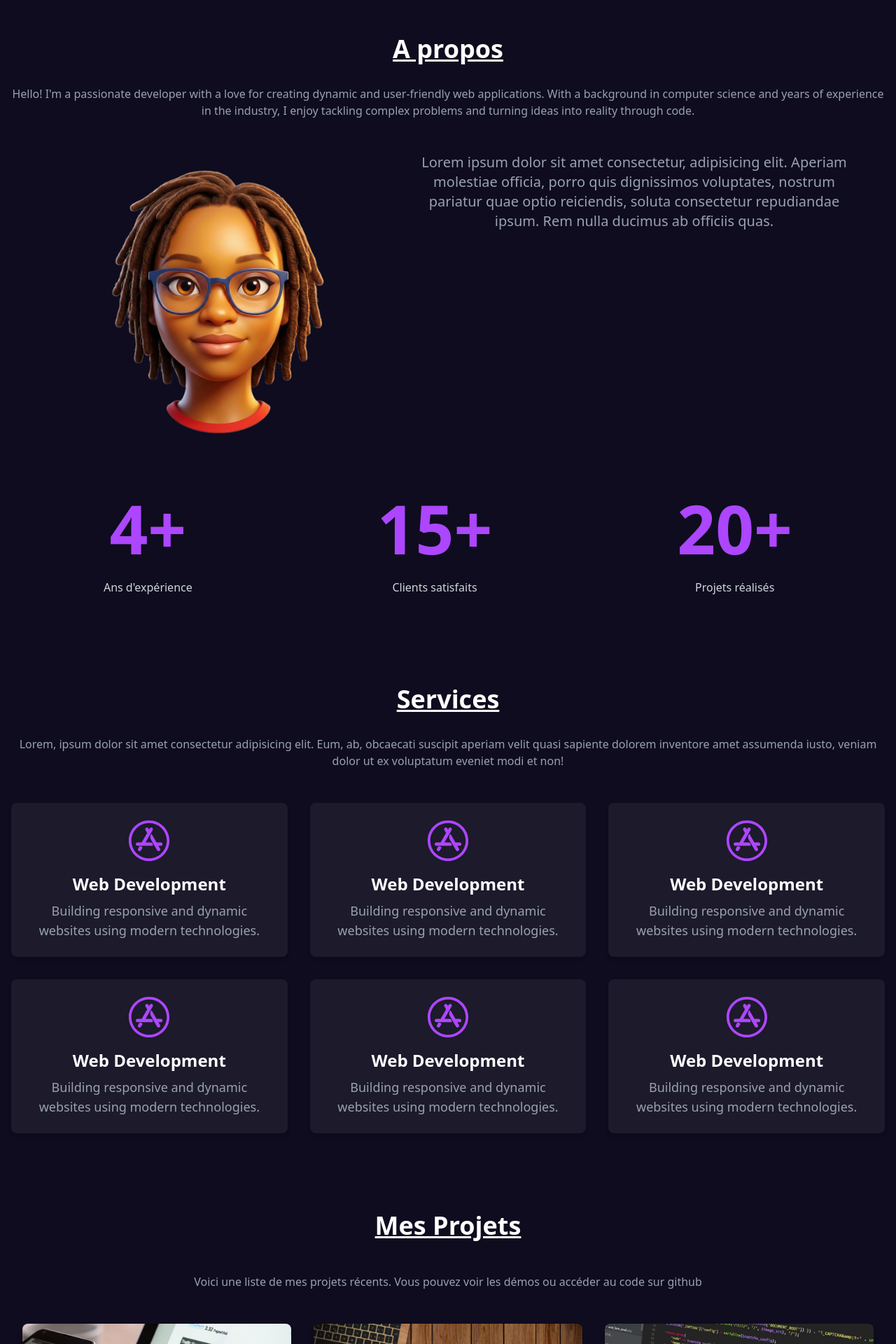
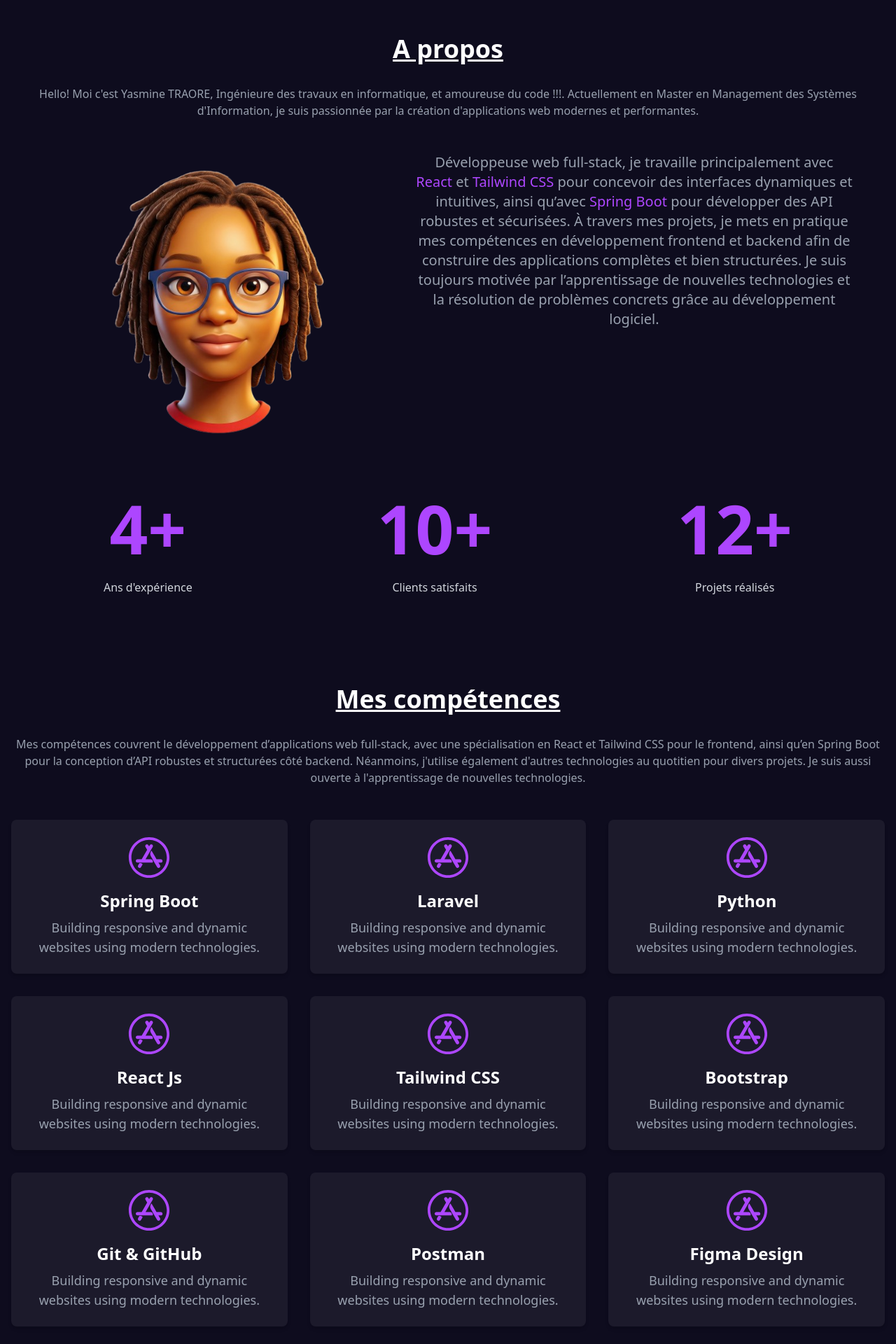
Before and after one commit to Tyasmin11/My-portefolio, a React (Vite) app: page / in a window 1280 px wide. Shown: the part 680-2600 px from the top of the page at 70% size. Built offline with nearby package versions, Linux system fonts and the light colour scheme.

Commit message:
update 1 modification champs et détails

```diff
--- a/src/components/about.jsx
+++ b/src/components/about.jsx
@@ -55,7 +55,7 @@
           animate={inViewDesc ? { opacity: 1, y:0 } : {}}
           transition={{ duration: 0.3, delay: 0.1 }}
           className='mb-12 text-gray-400 text-center'>
-          Hello! I'm a passionate developer with a love for creating dynamic and user-friendly web applications. With a background in computer science and years of experience in the industry, I enjoy tackling complex problems and turning ideas into reality through code.
+          Hello! Moi c'est Yasmine TRAORE, Ingénieure des travaux en informatique, et amoureuse du code !!!. Actuellement en Master en Management des Systèmes d'Information, je suis passionnée par la création d'applications web modernes et performantes.
         </motion.p>
 
         <div className='flex flex-col md:flex-row justify-center item-center'>
@@ -74,7 +74,9 @@
             animate={inViewText ? { opacity: 1, x:0 } : {}}
             transition={{ duration: 0.3, delay: 0.1 }}
             className='md:w-1/2 text-gray-400 px-4 md:px-0 text-base sm:text-lg md:text-xl'>
-            Lorem ipsum dolor sit amet consectetur, adipisicing elit. Aperiam molestiae officia, porro quis dignissimos voluptates, nostrum pariatur quae optio reiciendis, soluta consectetur repudiandae ipsum. Rem nulla ducimus ab officiis quas.
+              Développeuse web full-stack, je travaille principalement avec <span className='text-purple-500'>React</span> et <span className='text-purple-500'>Tailwind CSS</span> pour concevoir des interfaces dynamiques et intuitives, ainsi qu’avec <span className='text-purple-500'>Spring Boot</span> pour développer des API robustes et sécurisées.
+
+              À travers mes projets, je mets en pratique mes compétences en développement frontend et backend afin de construire des applications complètes et bien structurées. Je suis toujours motivée par l’apprentissage de nouvelles technologies et la résolution de problèmes concrets grâce au développement logiciel.
           </motion.p>
         </div>
 
@@ -105,7 +107,7 @@
             animate={inViewStat2 ? { opacity: 1 } : {}}
             transition={{ duration: 0.3, delay: 0.1 }}
             className='text-center'>
-            <h3 className='text-3xl md:text-8xl font-bold md:my-6 text-purple-500'>15+</h3>
+            <h3 className='text-3xl md:text-8xl font-bold md:my-6 text-purple-500'>10+</h3>
             <motion.p
               ref={refStat2Text}
               initial={{ opacity: 0, y: 100 }}
@@ -123,7 +125,7 @@
             animate={inViewStat3 ? { opacity: 1 } : {}}
             transition={{ duration: 0.3, delay: 0.1 }}
             className='text-center'>
-            <h3 className='text-3xl md:text-8xl font-bold md:my-6 text-purple-500'>20+</h3>
+            <h3 className='text-3xl md:text-8xl font-bold md:my-6 text-purple-500'>12+</h3>
             <motion.p
               ref={refStat3Text}
               initial={{ opacity: 0, y: 100 }}
--- a/src/components/hero.jsx
+++ b/src/components/hero.jsx
@@ -69,8 +69,7 @@
             initial={{ opacity: 0, x: -100 }}
             animate={{ opacity: 1, x: 0 }}
             transition={{ duration: 0.5, delay: 1.5 }}
-            whileHover={{scale: 1.05}}
-            whileTap={{scale: 0.95}}
+
             className="bg-purple-500 text-white px-6 py-3 rounded-full hover:bg-purple-400 transition duration-300">
             <Link to="contact" smooth={true} duration={500} offset={-70}>Contacte moi</Link>
             </motion.button>
--- a/src/components/navbar.jsx
+++ b/src/components/navbar.jsx
@@ -60,7 +60,7 @@
 
     const items = [
         {id: 1, text: 'A Propos', to : 'about'},
-        {id: 2, text: 'Mes Services', to : 'services'},
+        {id: 2, text: 'Mes Compétences', to : 'services'},
         {id: 3, text: 'Mes Projets', to : 'work'},
         {id: 4, text: 'Contactez Moi', to: 'contact'},
     ]
--- a/src/components/services.jsx
+++ b/src/components/services.jsx
@@ -7,33 +7,45 @@
 
     const servicesData = [
         {
-            title: 'Web Development',
+            title: 'Spring Boot',
             description: 'Building responsive and dynamic websites using modern technologies.',
         },
         {
-            title: 'Web Development',
+            title: 'Laravel',
             description: 'Building responsive and dynamic websites using modern technologies.',
         },
         {
-            title: 'Web Development',
+            title: 'Python',
             description: 'Building responsive and dynamic websites using modern technologies.',
         },
         {
-            title: 'Web Development',
+            title: 'React Js',
             description: 'Building responsive and dynamic websites using modern technologies.',
         },
         {
-            title: 'Web Development',
+            title: 'Tailwind CSS',
             description: 'Building responsive and dynamic websites using modern technologies.',
         },
         {
-            title: 'Web Development',
+            title: 'Bootstrap',
+            description: 'Building responsive and dynamic websites using modern technologies.',
+        },
+         {
+            title: 'Git & GitHub',
+            description: 'Building responsive and dynamic websites using modern technologies.',
+        },
+         {
+            title: 'Postman',
+            description: 'Building responsive and dynamic websites using modern technologies.',
+        },
+         {
+            title: 'Figma Design',
             description: 'Building responsive and dynamic websites using modern technologies.',
         },
     ];
 
     const {ref, inView } = useInView({
-        triggerOnce: false,
+        triggerOnce: true,
         threshold: 0.2,
     });
   return (
@@ -44,8 +56,9 @@
         animate={inView ? { opacity: 1, y: 0 } : {}}
         transition={{ duration: 0.6, ease: 'easeOut' }}
         className='container mx-auto px-4 text-center'>
-            <h2 className="text-3xl md:text-4xl font-bold underline mb-8">Services</h2>
-            <p className='mb-12 text-gray-400'>Lorem, ipsum dolor sit amet consectetur adipisicing elit. Eum, ab, obcaecati suscipit aperiam velit quasi sapiente dolorem inventore amet assumenda iusto, veniam dolor ut ex voluptatum eveniet modi et non!</p>
+            <h2 className="text-3xl md:text-4xl font-bold underline mb-8">Mes compétences</h2>
+            <p className='mb-12 text-gray-400'>Mes compétences couvrent le développement d’applications web full-stack, avec une spécialisation en React et Tailwind CSS pour le frontend, ainsi qu’en Spring Boot pour la conception d’API robustes et structurées côté backend. Néanmoins, j'utilise également d'autres technologies au quotitien pour divers projets. Je suis aussi ouverte à l'apprentissage de nouvelles technologies.
+ </p>
 
             <div
                 className='grid grid-cols-1 sm:grid-cols-2 lg:grid-cols-3 gap-8'>
```
Also changed, not shown: src/components/contacts.jsx (deleted).
